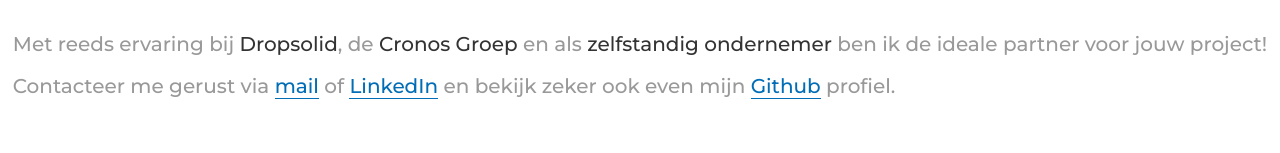
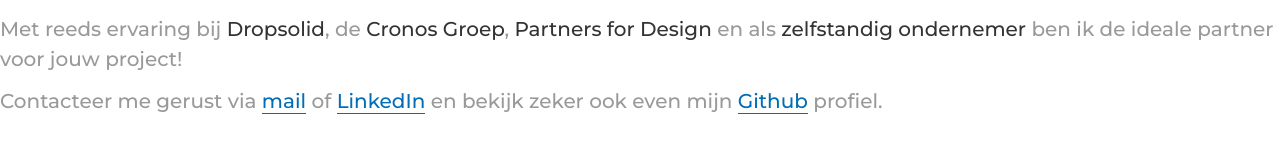
Before and after one commit to matdemeue/mathieudemeue, a website: page index.html in a window 1280 px wide. Shown: the part 465-618 px from the top of the page. Drawn offline with Linux system fonts and the light colour scheme.

Commit message:
Add Partners for Design to the companies list

```diff
--- a/index.html
+++ b/index.html
@@ -32,7 +32,7 @@
             <h1 class="title">Ik ben <span class="name">Mathieu De Meue</span></br>een full stack developer, ondernemer, tafeltennis speler</br> en pretparkgekkie uit België.</h1>
         </section>
         <section class="experience-section">
-            <p class="experience" style="margin-bottom: 0.75rem;">Met reeds ervaring bij <span class="company">Dropsolid</span>, de <span class="company">Cronos Groep</span> en als <span class="company">zelfstandig ondernemer</span> ben ik de ideale partner voor jouw project!</p>
+            <p class="experience" style="margin-bottom: 0.75rem;">Met reeds ervaring bij <span class="company">Dropsolid</span>, de <span class="company">Cronos Groep</span>, <span class="company">Partners for Design</span> en als <span class="company">zelfstandig ondernemer</span> ben ik de ideale partner voor jouw project!</p>
             <p class="experience">Contacteer me gerust via <a href="mailto:mathieu@smashingimpact.be">mail</a> of <a href="https://www.linkedin.com/in/mathieu-de-meue/">LinkedIn</a> en bekijk zeker ook even mijn <a href="https://github.com/matdemeue">Github</a> profiel.</p>
         </section>
     </main>
```
